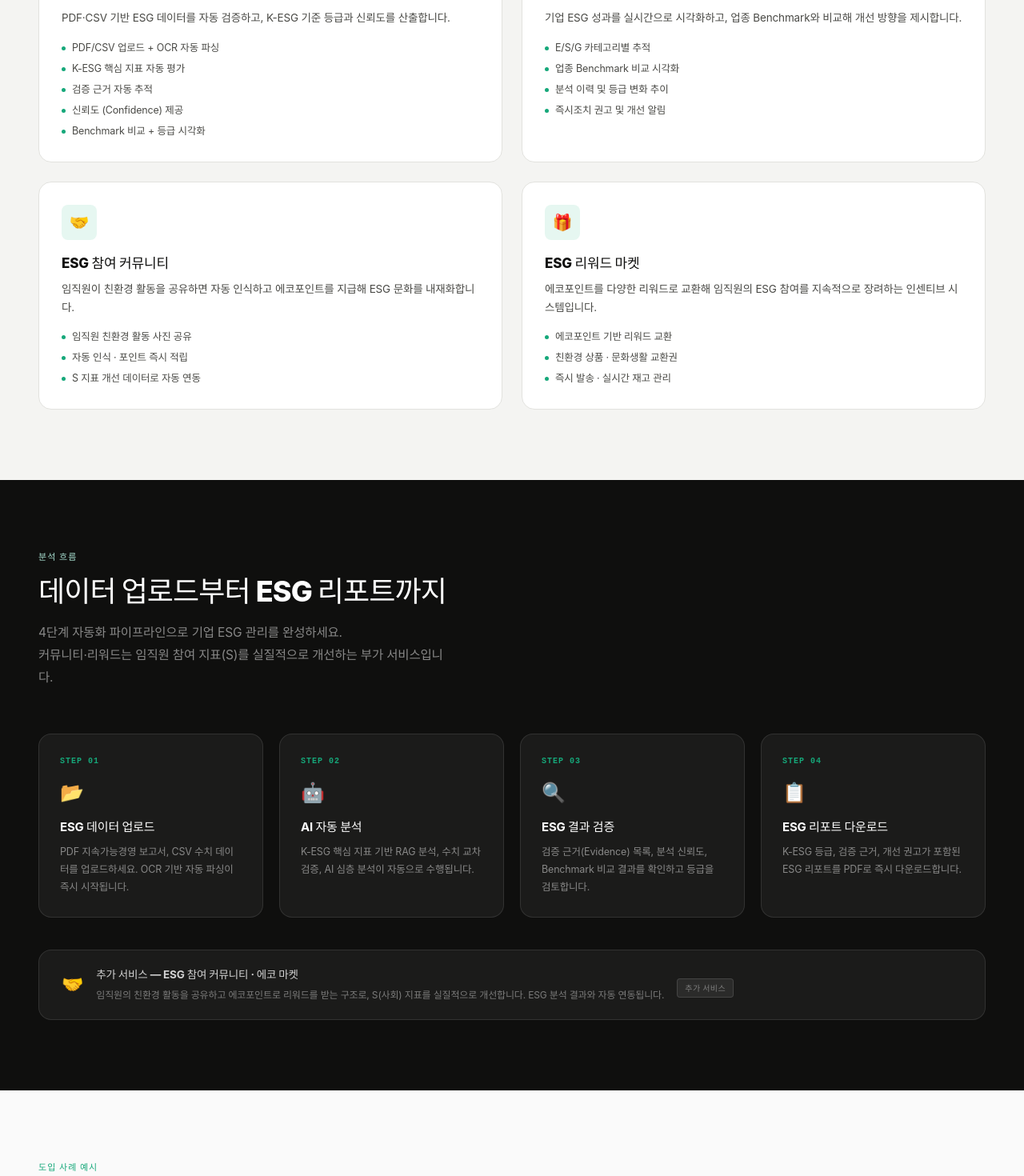
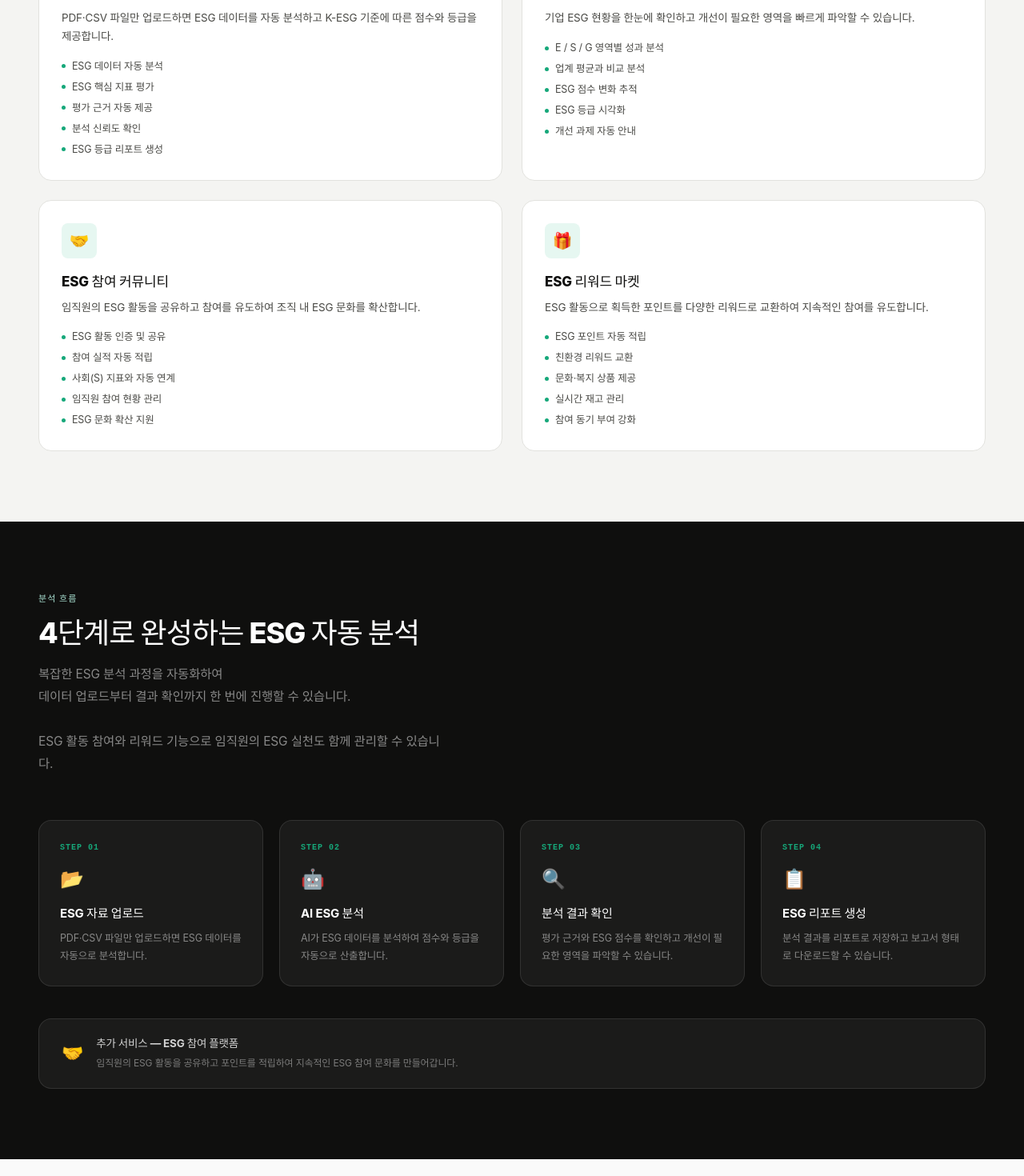
Before and after one commit to dmstj0322/ESG-platform, a React (Vite) app in the folder esg-platform-ui/: page / in a window 1280 px wide. Shown: the part 1080-2550 px from the top of the page at 80% size. Built offline with nearby package versions, Linux system fonts and the light colour scheme; a web font is replaced by a local one.

Commit message:
Improve landing page responsive UI

```diff
--- a/esg-platform-ui/src/pages/LandingPage.jsx
+++ b/esg-platform-ui/src/pages/LandingPage.jsx
@@ -544,6 +544,107 @@ const LANDING_STYLE = `
     .eco-footer { flex-direction: column; gap: 1.25rem; text-align: center; padding: 2.5rem 1.25rem; }
     .eco-cta-sec h2 { font-size: 28px; line-height: 1.25; word-break: keep-all; }
   }
+
+  /* ── MOBILE (≤768px) ── */
+  @media (max-width: 768px) {
+    /* 가로 스크롤 차단 */
+    .eco-landing { overflow-x: hidden; }
+
+    /* Nav – 좌우 여유 확보 */
+    .eco-nav { padding: 0 1.5rem; }
+    .eco-nav-cta { padding: 8px 14px; font-size: 12px; min-height: 44px; }
+
+    /* Hero – 좌우 1.5rem(24px), 요소 간 세로 간격 확대 */
+    .eco-hero-wrap { padding: 80px 1.5rem 52px; gap: 2.25rem; }
+    .eco-hero-eyebrow {
+      font-size: 10px; letter-spacing: .03em; padding: 5px 13px;
+      margin-bottom: 1.75rem;
+    }
+    .eco-hero-title { font-size: 26px; line-height: 1.2; margin-bottom: 1.5rem; }
+    .eco-hero-desc {
+      font-size: 14.5px; line-height: 1.8;
+      max-width: 100%; word-break: keep-all; margin-bottom: 2.25rem;
+    }
+
+    /* Hero – 플로우 스텝: 2×2 그리드 + STEP 01~04 번호 표시 */
+    .eco-hero-flow {
+      display: grid; grid-template-columns: 1fr 1fr;
+      gap: 8px; margin-bottom: 2.25rem;
+      counter-reset: flow-step;
+    }
+    .eco-flow-arr { display: none; }
+    .eco-flow-step {
+      display: flex; flex-direction: column; align-items: flex-start; gap: 4px;
+      font-size: 12px; font-weight: 600;
+      padding: 10px 12px; text-align: left; white-space: normal;
+      counter-increment: flow-step;
+      background: var(--white);
+      border: 1px solid var(--border);
+      border-left: 2.5px solid var(--green);
+      border-radius: 6px;
+    }
+    .eco-flow-step::before {
+      content: "STEP 0" counter(flow-step);
+      font-size: 9px; font-weight: 800;
+      color: var(--green); letter-spacing: .1em;
+      font-family: monospace; line-height: 1;
+    }
+
+    /* Hero – CTA 버튼: 콘텐츠 기반 너비, 소형 */
+    .eco-hero-btns { flex-direction: row; gap: 12px; margin-bottom: 2.75rem; }
+    .eco-btn-primary {
+      width: auto; max-width: none;
+      padding: 11px 24px; font-size: 14px; min-height: 44px;
+    }
+    .eco-btn-secondary {
+      width: auto;
+      padding: 10px 22px; min-height: 44px;
+    }
+
+    /* Hero – KPI 필 */
+    .eco-hero-kpis { gap: 10px; padding-top: 1.5rem; }
+    .eco-kpi-pill { padding: 8px 13px; }
+    .eco-kpi-text { font-size: 11.5px; }
+
+    /* 섹션 공통 – 좌우 1.5rem, 상하 56px */
+    .eco-section { padding: 56px 1.5rem; }
+    .eco-cta-sec { padding: 64px 1.5rem; }
+    .eco-cta-sec p { font-size: 14px; word-break: keep-all; }
+    .eco-btn-green { padding: 15px 30px; font-size: 15px; min-height: 52px; }
+
+    /* 섹션 타이포 */
+    .eco-sec-title { font-size: 22px; }
+    .eco-sec-desc { font-size: 14.5px; word-break: keep-all; }
+
+    /* Feature 카드 – 간격·내부 패딩·요소 간격 확대 */
+    .eco-fgrid { gap: 18px; margin-top: 2.75rem; }
+    .eco-fcard { padding: 24px; }
+    .eco-ftitle { font-size: 15.5px; margin-bottom: .6rem; }
+    .eco-fdesc { font-size: 13px; line-height: 1.8; margin-bottom: 1.25rem; }
+    .eco-fbullets { gap: 8px; }
+    .eco-fbullets li { font-size: 12px; line-height: 1.7; }
+
+    /* Step 카드 */
+    .eco-sgrid { gap: 18px; margin-top: 2.75rem; }
+    .eco-scard { padding: 24px; }
+    .eco-step-num { margin-bottom: 1rem; }
+    .eco-sicon { margin-bottom: 1rem; }
+    .eco-stitle { font-size: 14px; margin-bottom: .65rem; }
+    .eco-sdesc { font-size: 12px; line-height: 1.75; }
+
+    /* Review 카드 */
+    .eco-rgrid { gap: 18px; }
+    .eco-rcard { padding: 24px; }
+    .eco-stars { margin-bottom: 1rem; }
+    .eco-rquote { font-size: 13.5px; line-height: 1.8; word-break: keep-all; margin-bottom: 1.5rem; }
+
+    /* 인터랙티브 데모 */
+    .eco-demo-body { height: 380px; }
+    .eco-demo-chrome { padding: 8px 12px; }
+
+    /* Footer */
+    .eco-footer { padding: 2.5rem 1.5rem; }
+  }
 `;
 
 /* ─── 커서 엔진 ─── */
@@ -738,10 +839,10 @@ export default function LandingPage() {
   const [s3Toggles, setS3Toggles] = useState([false, false, false, false, false]);
   const [s3LogItems, setS3LogItems] = useState([
     { status: '대기', color: 'rgba(255,255,255,.35)', text: '문서 업로드를 기다리는 중...', show: false },
-    { status: '입력', color: '#fbbf24', text: '환경 증빙 파일: "esg_env_normal.csv"', show: false },
-    { status: '시작', color: '#60a5fa', text: '환경(E) 지표 감사 시작', show: false },
-    { status: '진행', color: '#a78bfa', text: '환경 보고서 문서 처리 중...', show: false },
-    { status: '완료', color: '#34d399', text: '환경(E) 지표 감사 완료', show: false },
+    { status: '입력', color: '#fbbf24', text: '사회 증빙 파일: "social_report_2025.pdf"', show: false },
+    { status: '시작', color: '#60a5fa', text: '사회(S) 지표 분석 시작', show: false },
+    { status: '진행', color: '#a78bfa', text: '사회 보고서 문서 처리 중...', show: false },
+    { status: '완료', color: '#34d399', text: '사회(S) 지표 분석 완료', show: false },
   ]);
   const [s3FileUploaded, setS3FileUploaded] = useState(false);
   const [s3BtnText, setS3BtnText] = useState('👤 Social(S) 분석 시작');
@@ -782,8 +883,9 @@ export default function LandingPage() {
     // 체크리스트 토글 (커서 없이 자동 체크)
     setTimeout(() => setS3Toggles([true, false, false, false, false]), 600);
     setTimeout(() => setS3Toggles([true, true, false, false, false]), 1100);
-    setTimeout(() => setS3Toggles([true, true, false, true, false]), 1600);
-    setTimeout(() => setS3Toggles([true, true, false, true, true]), 2100);
+    setTimeout(() => setS3Toggles([true, true, true, false, false]), 1500);
+    setTimeout(() => setS3Toggles([true, true, true, true, false]), 1900);
+    setTimeout(() => setS3Toggles([true, true, true, true, true]), 2300);
 
     // 파일 자동 업로드
     setTimeout(() => setS3FileUploaded(true), 2700);
@@ -900,7 +1002,7 @@ export default function LandingPage() {
           <div className="eco-nav-links">
             <a href="#eco-features">기능 소개</a>
             <a href="#eco-how">분석 흐름</a>
-            <a href="#eco-reviews">도입 사례</a>
+            <a href="#eco-reviews">기대 효과</a>
           </div>
           <button className="eco-nav-cta" onClick={() => navigate('/login')}>무료로 시작하기 →</button>
         </nav>
@@ -1189,7 +1291,7 @@ export default function LandingPage() {
               </div>{/* /demo-body */}
 
               <div className="eco-demo-tabs">
-                {['ESG 감사 결과', '감사 진단', 'ESG 참여', '에코 마켓'].map((label, i) => (
+                {['ESG 분석 결과', '분석 진단', 'ESG 참여', '에코 마켓'].map((label, i) => (
                   <button key={i} className={`eco-dtab${activeTab === i ? ' on' : ''}`} onClick={() => jumpTo(i)}>{label}</button>
                 ))}
               </div>
@@ -1210,10 +1312,10 @@ export default function LandingPage() {
             </div>
             <div className="eco-fgrid">
               {[
-                { ico: '🔎', title: 'ESG 분석 엔진', desc: 'PDF·CSV 기반 ESG 데이터를 자동 검증하고, K-ESG 기준 등급과 신뢰도를 산출합니다.', bullets: ['PDF/CSV 업로드 + OCR 자동 파싱', 'K-ESG 핵심 지표 자동 평가', '검증 근거 자동 추적', '신뢰도 (Confidence) 제공', 'Benchmark 비교 + 등급 시각화'] },
-                { ico: '📊', title: 'ESG 분석 대시보드', desc: '기업 ESG 성과를 실시간으로 시각화하고, 업종 Benchmark와 비교해 개선 방향을 제시합니다.', bullets: ['E/S/G 카테고리별 추적', '업종 Benchmark 비교 시각화', '분석 이력 및 등급 변화 추이', '즉시조치 권고 및 개선 알림'] },
-                { ico: '🤝', title: 'ESG 참여 커뮤니티', desc: '임직원이 친환경 활동을 공유하면 자동 인식하고 에코포인트를 지급해 ESG 문화를 내재화합니다.', bullets: ['임직원 친환경 활동 사진 공유', '자동 인식 · 포인트 즉시 적립', 'S 지표 개선 데이터로 자동 연동'] },
-                { ico: '🎁', title: 'ESG 리워드 마켓', desc: '에코포인트를 다양한 리워드로 교환해 임직원의 ESG 참여를 지속적으로 장려하는 인센티브 시스템입니다.', bullets: ['에코포인트 기반 리워드 교환', '친환경 상품 · 문화생활 교환권', '즉시 발송 · 실시간 재고 관리'] },
+                { ico: '🔎', title: 'ESG 분석 엔진', desc: 'PDF·CSV 파일만 업로드하면 ESG 데이터를 자동 분석하고 K-ESG 기준에 따른 점수와 등급을 제공합니다.', bullets: ['ESG 데이터 자동 분석', 'ESG 핵심 지표 평가', '평가 근거 자동 제공', '분석 신뢰도 확인', 'ESG 등급 리포트 생성'] },
+                { ico: '📊', title: 'ESG 분석 대시보드', desc: '기업 ESG 현황을 한눈에 확인하고 개선이 필요한 영역을 빠르게 파악할 수 있습니다.', bullets: ['E / S / G 영역별 성과 분석', '업계 평균과 비교 분석', 'ESG 점수 변화 추적', 'ESG 등급 시각화', '개선 과제 자동 안내'] },
+                { ico: '🤝', title: 'ESG 참여 커뮤니티', desc: '임직원의 ESG 활동을 공유하고 참여를 유도하여 조직 내 ESG 문화를 확산합니다.', bullets: ['ESG 활동 인증 및 공유', '참여 실적 자동 적립', '사회(S) 지표와 자동 연계', '임직원 참여 현황 관리', 'ESG 문화 확산 지원'] },
+                { ico: '🎁', title: 'ESG 리워드 마켓', desc: 'ESG 활동으로 획득한 포인트를 다양한 리워드로 교환하여 지속적인 참여를 유도합니다.', bullets: ['ESG 포인트 자동 적립', '친환경 리워드 교환', '문화·복지 상품 제공', '실시간 재고 관리', '참여 동기 부여 강화'] },
               ].map((f, i) => (
                 <div key={i} className={`eco-fcard eco-reveal${f.primary ? ' primary' : ''}${i % 2 === 1 ? ' eco-d1' : ''}`}>
                   <div className="eco-ficon">{f.ico}</div>
@@ -1230,17 +1332,18 @@ export default function LandingPage() {
         <section id="eco-how" className="eco-section eco-how-bg">
           <div className="eco-inner">
             <div className="eco-eyebrow">분석 흐름</div>
-            <h2 className="eco-sec-title eco-reveal">데이터 업로드부터 ESG 리포트까지</h2>
+            <h2 className="eco-sec-title eco-reveal">4단계로 완성하는 ESG 자동 분석</h2>
             <p className="eco-sec-desc eco-reveal eco-d1">
-              4단계 자동화 파이프라인으로 기업 ESG 관리를 완성하세요.<br />
-              커뮤니티·리워드는 임직원 참여 지표(S)를 실질적으로 개선하는 부가 서비스입니다.
+              복잡한 ESG 분석 과정을 자동화하여<br />
+              데이터 업로드부터 결과 확인까지 한 번에 진행할 수 있습니다.<br /><br />
+              ESG 활동 참여와 리워드 기능으로 임직원의 ESG 실천도 함께 관리할 수 있습니다.
             </p>
             <div className="eco-sgrid">
               {[
-                { step: 'STEP 01', ico: '📂', title: 'ESG 데이터 업로드', desc: 'PDF 지속가능경영 보고서, CSV 수치 데이터를 업로드하세요. OCR 기반 자동 파싱이 즉시 시작됩니다.' },
-                { step: 'STEP 02', ico: '🤖', title: 'AI 자동 분석', desc: 'K-ESG 핵심 지표 기반 RAG 분석, 수치 교차 검증, AI 심층 분석이 자동으로 수행됩니다.' },
-                { step: 'STEP 03', ico: '🔍', title: 'ESG 결과 검증', desc: '검증 근거(Evidence) 목록, 분석 신뢰도, Benchmark 비교 결과를 확인하고 등급을 검토합니다.' },
-                { step: 'STEP 04', ico: '📋', title: 'ESG 리포트 다운로드', desc: 'K-ESG 등급, 검증 근거, 개선 권고가 포함된 ESG 리포트를 PDF로 즉시 다운로드합니다.' },
+                { step: 'STEP 01', ico: '📂', title: 'ESG 자료 업로드', desc: 'PDF·CSV 파일만 업로드하면 ESG 데이터를 자동으로 분석합니다.' },
+                { step: 'STEP 02', ico: '🤖', title: 'AI ESG 분석', desc: 'AI가 ESG 데이터를 분석하여 점수와 등급을 자동으로 산출합니다.' },
+                { step: 'STEP 03', ico: '🔍', title: '분석 결과 확인', desc: '평가 근거와 ESG 점수를 확인하고 개선이 필요한 영역을 파악할 수 있습니다.' },
+                { step: 'STEP 04', ico: '📋', title: 'ESG 리포트 생성', desc: '분석 결과를 리포트로 저장하고 보고서 형태로 다운로드할 수 있습니다.' },
               ].map((s, i) => (
                 <div key={i} className={`eco-scard eco-reveal${i === 1 ? ' eco-d1' : i === 2 ? ' eco-d2' : i === 3 ? ' eco-d3' : ''}`}>
                   <div className="eco-step-num">{s.step}</div>
@@ -1253,10 +1356,9 @@ export default function LandingPage() {
             <div style={{ marginTop: 40, padding: '20px 28px', background: 'rgba(255,255,255,.05)', border: '1px solid rgba(255,255,255,.1)', borderRadius: 'var(--r-lg)', display: 'flex', alignItems: 'center', gap: 16 }}>
               <div style={{ fontSize: 22 }}>🤝</div>
               <div>
-                <div style={{ fontSize: 13.5, fontWeight: 700, color: 'rgba(255,255,255,.8)', marginBottom: 4 }}>추가 서비스 — ESG 참여 커뮤니티 · 에코 마켓</div>
-                <div style={{ fontSize: 12, color: 'rgba(255,255,255,.42)', lineHeight: 1.7 }}>임직원의 친환경 활동을 공유하고 에코포인트로 리워드를 받는 구조로, S(사회) 지표를 실질적으로 개선합니다. ESG 분석 결과와 자동 연동됩니다.</div>
+                <div style={{ fontSize: 13.5, fontWeight: 700, color: 'rgba(255,255,255,.8)', marginBottom: 4 }}>추가 서비스 — ESG 참여 플랫폼</div>
+                <div style={{ fontSize: 12, color: 'rgba(255,255,255,.42)', lineHeight: 1.7 }}>임직원의 ESG 활동을 공유하고 포인트를 적립하여 지속적인 ESG 참여 문화를 만들어갑니다.</div>
               </div>
-              <span className="eco-supp-badge">추가 서비스</span>
             </div>
           </div>
         </section>
@@ -1265,21 +1367,20 @@ export default function LandingPage() {
         <section id="eco-reviews" className="eco-section">
           <div className="eco-inner">
             <div style={{ marginBottom: '3.5rem' }}>
-              <div className="eco-eyebrow">도입 사례 예시</div>
-              <h2 className="eco-sec-title eco-reveal">기업 ESG 담당자들의<br />실제 사용 후기</h2>
+              <div className="eco-eyebrow">기대 효과</div>
+              <h2 className="eco-sec-title eco-reveal">AI 기반 ESG 관리의<br />기대 효과</h2>
             </div>
             <div className="eco-rgrid">
               {[
-                { init: '김', name: '김지현', role: 'A기업 ESG 담당 팀장', quote: '"분기마다 보고서 작업에 일주일씩 소모했는데, K-ESG 기준 분석과 검증 근거를 자동으로 생성해 실질적인 ESG 개선 업무에 집중할 수 있게 됐습니다."' },
-                { init: '박', name: '박세영', role: 'B그룹 지속가능경영팀 매니저', quote: '"검증 근거 자동 추적 덕분에 이사회에 분석 결과를 근거 중심으로 설명할 수 있었습니다. 단순 숫자보다 근거 중심 ESG 리포트가 훨씬 설득력 있었어요."' },
-                { init: '이', name: '이민준', role: 'C사 ESG 담당 이사', quote: '"K-ESG 등급 산출 근거까지 함께 제공해 ESG 보고 자료 준비가 간소화됐습니다. Benchmark 비교 결과를 바로 확인할 수 있어 개선 방향 설정에 도움이 됐어요."' },
+                { ico: '📊', title: 'ESG 업무 시간 단축', role: 'ESG 데이터 관리 효율화', quote: '보고서 작성 및 데이터 검증 업무를 자동화하여 ESG 담당자의 반복 업무를 줄일 수 있습니다.' },
+                { ico: '🔍', title: '평가 근거 제공', role: '의사결정 지원', quote: '분석 결과와 평가 근거를 함께 제공하여 경영진 보고 및 내부 검토의 신뢰성을 높일 수 있습니다.' },
+                { ico: '📈', title: 'ESG 개선 방향 제시', role: '지속가능경영 지원', quote: '업계 평균 비교와 개선 과제 안내를 통해 실질적인 ESG 개선 활동을 지원합니다.' },
               ].map((r, i) => (
                 <div key={i} className={`eco-rcard eco-reveal${i === 1 ? ' eco-d1' : i === 2 ? ' eco-d2' : ''}`}>
-                  <div className="eco-stars">★★★★★</div>
+                  <div style={{ fontSize: 26, marginBottom: '.75rem' }}>{r.ico}</div>
                   <div className="eco-rquote">{r.quote}</div>
                   <div className="eco-rauthor">
-                    <div className="eco-rav">{r.init}</div>
-                    <div><div className="eco-rname">{r.name}</div><div className="eco-rrole">{r.role}</div></div>
+                    <div><div className="eco-rname">{r.title}</div><div className="eco-rrole">{r.role}</div></div>
                   </div>
                 </div>
               ))}
@@ -1289,9 +1390,9 @@ export default function LandingPage() {
 
         {/* ── CTA ── */}
         <div className="eco-cta-sec">
-          <h2>AI ESG 분석,<br />지금 바로 시작하세요</h2>
-          <p>PDF·CSV 업로드만으로<br />ESG 리포트를 자동 생성합니다.</p>
-          <button className="eco-btn-green" onClick={() => navigate('/login')}>무료 ESG 진단 시작</button>
+          <h2>ESG 분석부터 리포트 생성까지,<br />한 번에 자동화하세요</h2>
+          <p>PDF·CSV 파일만 업로드하면<br />ESG 점수 산출부터 리포트 생성까지 자동으로 진행됩니다.</p>
+          <button className="eco-btn-green" onClick={() => navigate('/login')}>무료 ESG 분석 시작</button>
         </div>
 
         {/* ── FOOTER ── */}
@@ -1308,7 +1409,7 @@ export default function LandingPage() {
             <div style={{ fontSize: 11, color: 'rgba(255,255,255,.3)', marginTop: 4 }}>ESG 분석 플랫폼 | K-ESG Verification</div>
           </div>
 
-          <div className="eco-fcopy">© 2025 GreenTrace. All rights reserved.</div>
+          <div className="eco-fcopy">© 2026 GreenTrace. All rights reserved.</div>
         </footer>
 
       </div>
--- a/esg-platform-ui/src/pages/user/AdminSignup.jsx
+++ b/esg-platform-ui/src/pages/user/AdminSignup.jsx
@@ -255,9 +255,9 @@ function mapAdminError(msg) {
 }
 
 const FEATURES = [
-  { ico: '📊', t: '기업 ESG 분석 자동화', d: 'K-ESG 기준 문서 분석 및 자동 등급 산출' },
-  { ico: '🏭', t: '업종 벤치마크 비교', d: '업종 평균 ESG 성과 비교 분석' },
-  { ico: '📄', t: 'ESG 리포트 즉시 생성', d: '검증 근거 포함 리포트를 즉시 다운로드' },
+  { ico: '📊', t: '기업 ESG 분석 자동화', d: 'K-ESG 기준에 따른 자동 분석 및 등급 산출' },
+  { ico: '🏭', t: '업계 평균 성과 분석', d: '동종 업계 ESG 수준을 비교 분석' },
+  { ico: '📄', t: 'ESG 리포트 즉시 생성', d: '검증 근거를 포함한 ESG 리포트 자동 생성' },
 ];
 
 const AdminSignup = () => {
@@ -359,8 +359,8 @@ const AdminSignup = () => {
               관리하세요
             </h2>
             <p className="auth-l-desc">
-              업종·지역 정보를 등록하면 동종업계<br />
-              벤치마크 비교 기준이 자동으로 설정됩니다.
+              업종·지역 정보를 등록하면<br />
+              동종 업계 비교 기준이 자동으로 설정됩니다.
             </p>
 
             <div className="auth-feats">
--- a/esg-platform-ui/src/pages/user/Login.jsx
+++ b/esg-platform-ui/src/pages/user/Login.jsx
@@ -173,7 +173,7 @@ function mapLoginError(err) {
   return '이메일 또는 비밀번호가 올바르지 않습니다.';
 }
 
-const ADMIN_FEATURES = ['ESG 분석 및 자동 등급 산출', 'ESG 리포트 및 대시보드', '업종 벤치마크 비교'];
+const ADMIN_FEATURES = ['ESG 분석 및 자동 등급 산출', 'ESG 리포트 및 대시보드', '동종 업계 ESG 수준 비교'];
 const USER_FEATURES = ['친환경 활동 참여 및 공유', 'EcoPoint 즉시 적립', '포인트 리워드 사용'];
 
 const Login = () => {
```
